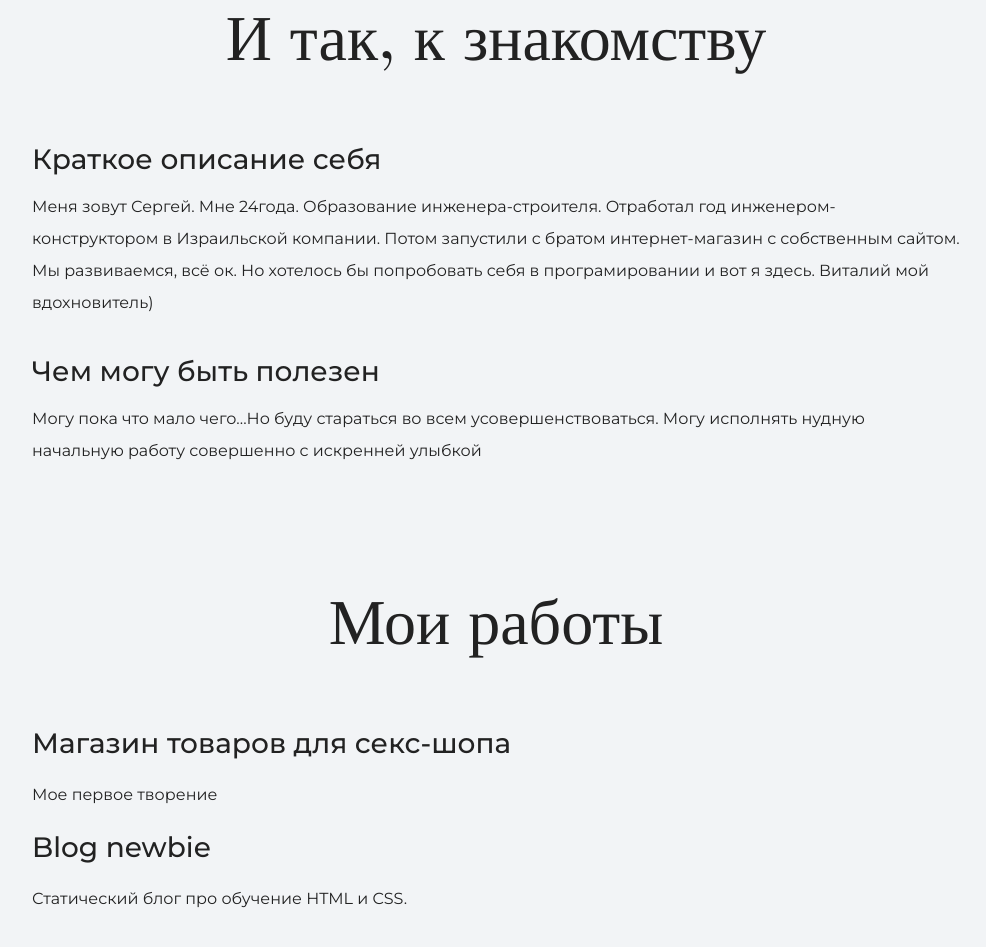
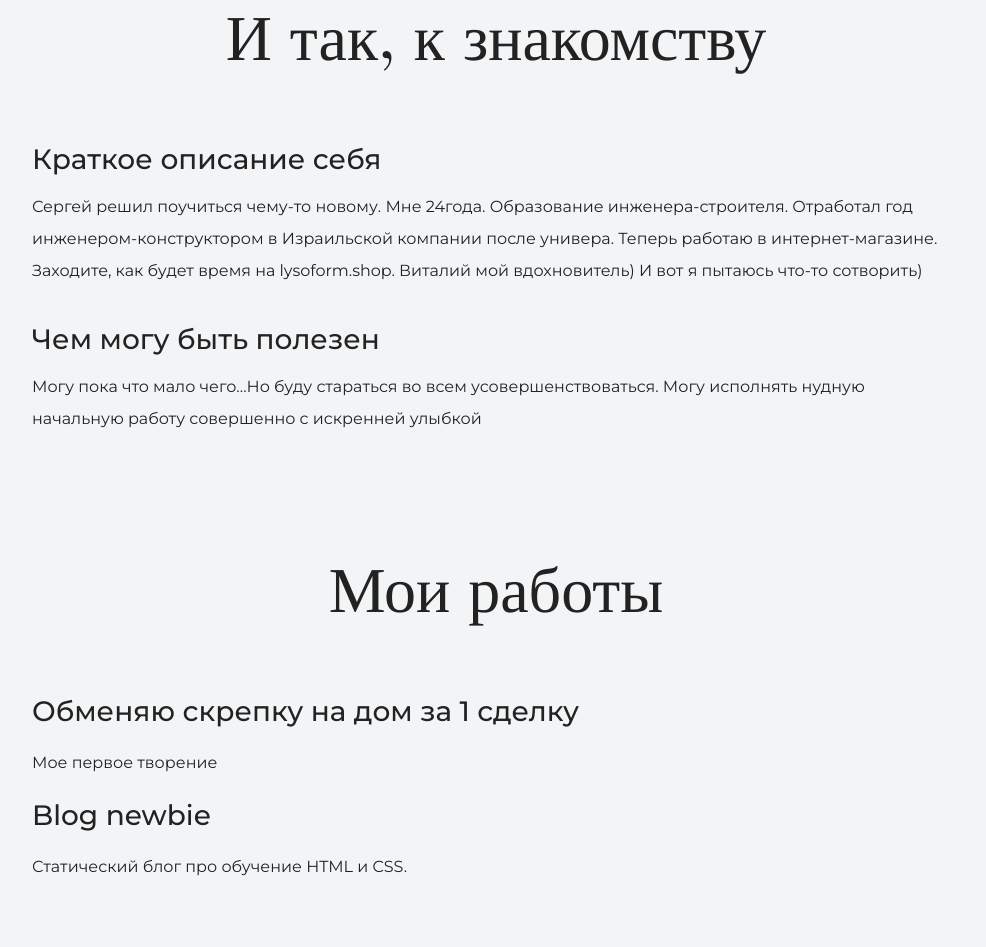
Before and after one commit to sergeyburba/Site-of-God, a plain HTML site: page index.html in a window 1280 px wide. Shown: the part 1033-1980 px from the top of the page, without its empty margins (144-1130 px from the left). Drawn offline with nearby package versions, Linux system fonts and the light colour scheme.

Commit message:
Замена текста

```diff
--- a/index.html
+++ b/index.html
@@ -25,7 +25,7 @@
       <div class='container'>
       <h2 class="subheading">И так, к знакомству</h2>
       <h3>Краткое описание себя</h3>
-      <p>Меня зовут Сергей. Мне 24года. Образование инженера-строителя. Отработал год инженером-конструктором в Израильской компании. Потом запустили с братом интернет-магазин с собственным сайтом. Мы развиваемся, всё ок. Но хотелось бы попробовать себя в програмировании и вот я здесь. Виталий мой вдохновитель)</p>
+      <p>Сергей решил поучиться чему-то новому. Мне 24года. Образование инженера-строителя. Отработал год инженером-конструктором в Израильской компании после универа. Теперь работаю в интернет-магазине. Заходите, как будет время на lysoform.shop. Виталий мой вдохновитель) И вот я пытаюсь что-то сотворить)</p>
       <h3>Чем могу быть полезен</h3>
       <p>Могу пока что мало чего...Но буду стараться во всем усовершенствоваться. Могу исполнять нудную начальную работу совершенно с искренней улыбкой</p>
       </div>
@@ -35,7 +35,7 @@
       <div class='container'>
       <h2 class="subheading">Мои работы</h2>
 
-      <h3>Магазин товаров для секс-шопа</h3>
+      <h3>Обменяю скрепку на дом за 1 сделку</h3>
       <p>Мое первое творение</p>
 
       <h3>Blog newbie</h3>
```
